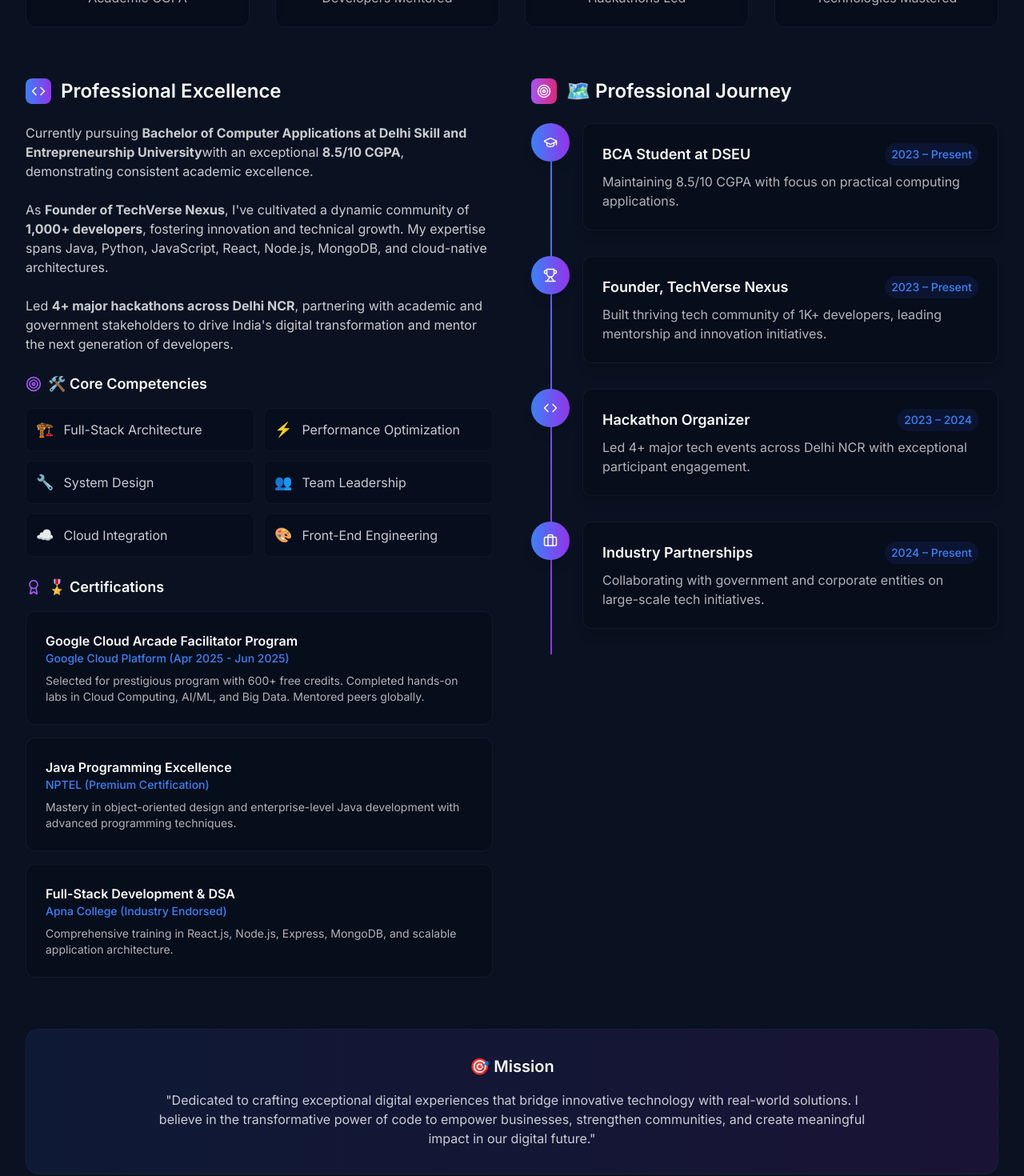
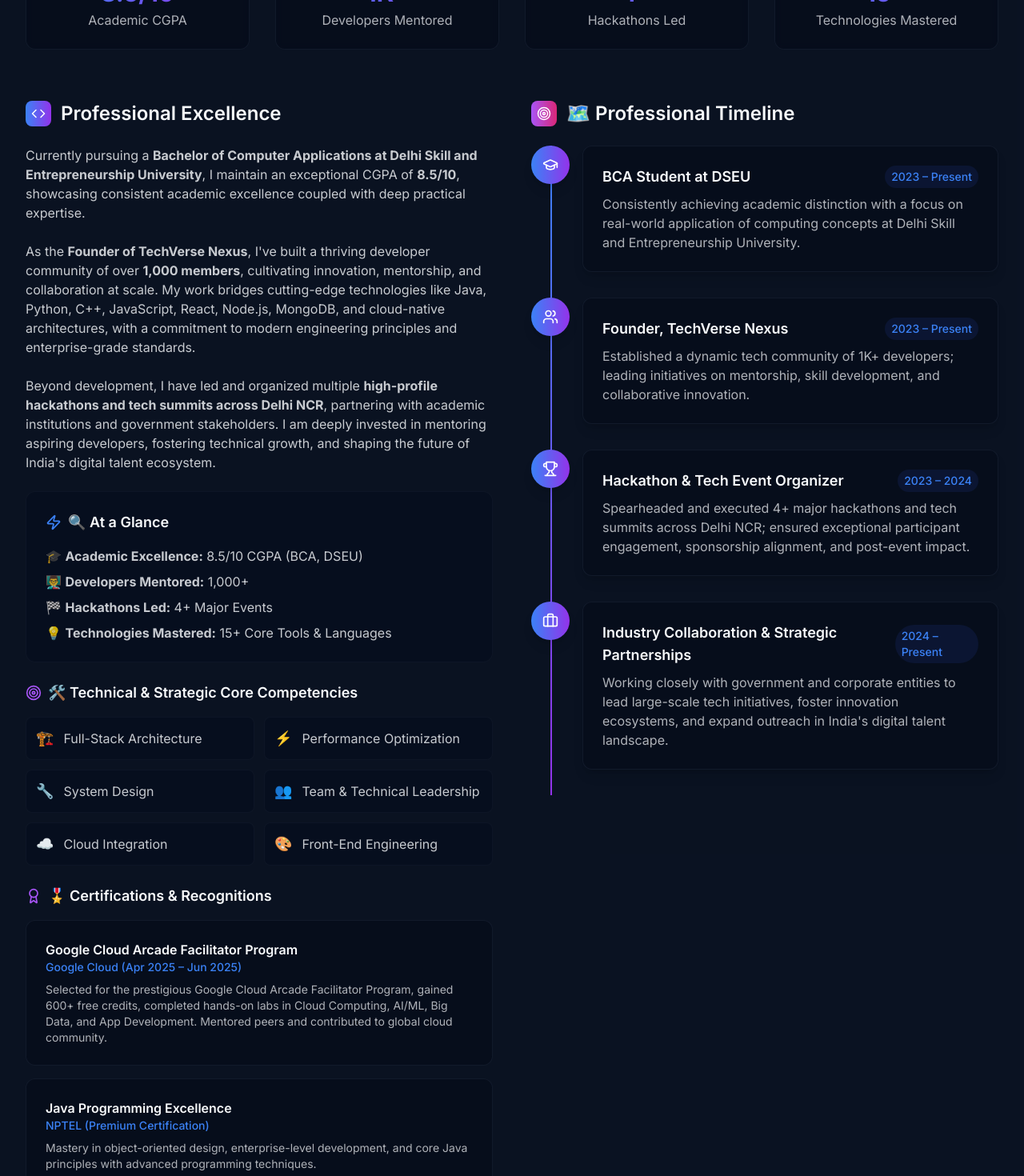
Before and after one commit to CoderAnimeshSingh/animesh-portfolio-s, a React (Vite) app: page / in a window 1280 px wide. Shown: the part 1220-2690 px from the top of the page at 80% size. Built offline with nearby package versions, Linux system fonts and the light colour scheme.

Commit message:
Reverted to commit 6d694afb6960b4be82790cfb7cfcce25a2a5c7b7

```diff
--- a/src/components/About.tsx
+++ b/src/components/About.tsx
@@ -1,67 +1,67 @@
 
 import React from 'react';
-import { Code, Briefcase, GraduationCap, Trophy, Award, Target, Cloud } from 'lucide-react';
+import { Code, Briefcase, GraduationCap, Heart, Users, Trophy, Award, Zap, Target, Cloud } from 'lucide-react';
 
 const About = () => {
-  const stats = [
-    { number: '8.5', label: 'Academic CGPA', suffix: '/10' },
-    { number: '1K+', label: 'Developers Mentored', suffix: '' },
-    { number: '4+', label: 'Hackathons Led', suffix: '' },
-    { number: '15+', label: 'Technologies Mastered', suffix: '' }
+  const timeline = [
+    {
+      year: '2023 – Present',
+      title: 'BCA Student at DSEU',
+      description: 'Consistently achieving academic distinction with a focus on real-world application of computing concepts at Delhi Skill and Entrepreneurship University.',
+      icon: <GraduationCap size={20} />
+    },
+    {
+      year: '2023 – Present',
+      title: 'Founder, TechVerse Nexus',
+      description: 'Established a dynamic tech community of 1K+ developers; leading initiatives on mentorship, skill development, and collaborative innovation.',
+      icon: <Users size={20} />
+    },
+    {
+      year: '2023 – 2024',
+      title: 'Hackathon & Tech Event Organizer',
+      description: 'Spearheaded and executed 4+ major hackathons and tech summits across Delhi NCR; ensured exceptional participant engagement, sponsorship alignment, and post-event impact.',
+      icon: <Trophy size={20} />
+    },
+    {
+      year: '2024 – Present',
+      title: 'Industry Collaboration & Strategic Partnerships',
+      description: 'Working closely with government and corporate entities to lead large-scale tech initiatives, foster innovation ecosystems, and expand outreach in India\'s digital talent landscape.',
+      icon: <Briefcase size={20} />
+    }
+  ];
+
+  const achievements = [
+    {
+      title: 'Google Cloud Arcade Facilitator Program',
+      issuer: 'Google Cloud (Apr 2025 – Jun 2025)',
+      description: 'Selected for the prestigious Google Cloud Arcade Facilitator Program, gained 600+ free credits, completed hands-on labs in Cloud Computing, AI/ML, Big Data, and App Development. Mentored peers and contributed to global cloud community.'
+    },
+    {
+      title: 'Java Programming Excellence',
+      issuer: 'NPTEL (Premium Certification)',
+      description: 'Mastery in object-oriented design, enterprise-level development, and core Java principles with advanced programming techniques.'
+    },
+    {
+      title: 'Full-Stack Development',
+      issuer: 'Apna College (Industry Endorsed)',
+      description: 'Proficient in DSA with Java, React.js, Node.js, Express, MongoDB, and scalable app architecture with modern development practices.'
+    }
   ];
 
   const expertise = [
     { icon: '🏗️', text: 'Full-Stack Architecture' },
     { icon: '⚡', text: 'Performance Optimization' },
     { icon: '🔧', text: 'System Design' },
-    { icon: '👥', text: 'Team Leadership' },
+    { icon: '👥', text: 'Team & Technical Leadership' },
     { icon: '☁️', text: 'Cloud Integration' },
     { icon: '🎨', text: 'Front-End Engineering' }
   ];
 
-  const certifications = [
-    {
-      title: 'Google Cloud Arcade Facilitator Program',
-      issuer: 'Google Cloud Platform (Apr 2025 - Jun 2025)',
-      description: 'Selected for prestigious program with 600+ free credits. Completed hands-on labs in Cloud Computing, AI/ML, and Big Data. Mentored peers globally.'
-    },
-    {
-      title: 'Java Programming Excellence',
-      issuer: 'NPTEL (Premium Certification)',
-      description: 'Mastery in object-oriented design and enterprise-level Java development with advanced programming techniques.'
-    },
-    {
-      title: 'Full-Stack Development & DSA',
-      issuer: 'Apna College (Industry Endorsed)',
-      description: 'Comprehensive training in React.js, Node.js, Express, MongoDB, and scalable application architecture.'
-    }
-  ];
-
-  const timeline = [
-    {
-      year: '2023 – Present',
-      title: 'BCA Student at DSEU',
-      description: 'Maintaining 8.5/10 CGPA with focus on practical computing applications.',
-      icon: <GraduationCap size={18} />
-    },
-    {
-      year: '2023 – Present',
-      title: 'Founder, TechVerse Nexus',
-      description: 'Built thriving tech community of 1K+ developers, leading mentorship and innovation initiatives.',
-      icon: <Trophy size={18} />
-    },
-    {
-      year: '2023 – 2024',
-      title: 'Hackathon Organizer',
-      description: 'Led 4+ major tech events across Delhi NCR with exceptional participant engagement.',
-      icon: <Code size={18} />
-    },
-    {
-      year: '2024 – Present',
-      title: 'Industry Partnerships',
-      description: 'Collaborating with government and corporate entities on large-scale tech initiatives.',
-      icon: <Briefcase size={18} />
-    }
+  const stats = [
+    { number: '8.5', label: 'Academic CGPA', suffix: '/10' },
+    { number: '1K+', label: 'Developers Mentored', suffix: '' },
+    { number: '4+', label: 'Hackathons Led', suffix: '' },
+    { number: '15+', label: 'Technologies Mastered', suffix: '' }
   ];
 
   return (
@@ -75,8 +75,7 @@ const About = () => {
             Expert Full-Stack Developer | Technology Leader | Community Architect
           </h3>
           <p className="text-lg md:text-xl text-foreground/70 max-w-4xl mx-auto leading-relaxed">
-            Driven Full-Stack Developer with proven expertise in building scalable, high-performance digital solutions.
-            I specialize in transforming complex ideas into production-grade applications while leading tech communities and mentoring developers.
+            I am a driven and visionary Full-Stack Developer with a proven track record of building scalable, high-performance digital solutions. With a strong foundation in both software engineering and community leadership, I specialize in transforming complex ideas into impactful, production-grade applications.
           </p>
         </div>
 
@@ -93,7 +92,7 @@ const About = () => {
         </div>
 
         <div className="grid lg:grid-cols-2 gap-8 lg:gap-12 items-start">
-          {/* Professional Overview */}
+          {/* Professional Story */}
           <div className="space-y-6">
             <div className="flex items-center space-x-3 mb-4">
               <div className="w-8 h-8 bg-gradient-to-r from-blue-500 to-purple-600 rounded-lg flex items-center justify-center">
@@ -103,26 +102,41 @@ const About = () => {
             </div>
 
             <p className="text-foreground/80 leading-relaxed text-sm md:text-base">
-              Currently pursuing <strong>Bachelor of Computer Applications at Delhi Skill and Entrepreneurship University</strong>
-              with an exceptional <strong>8.5/10 CGPA</strong>, demonstrating consistent academic excellence.
+              Currently pursuing a <strong>Bachelor of Computer Applications at Delhi Skill and Entrepreneurship University</strong>,
+              I maintain an exceptional CGPA of <strong>8.5/10</strong>, showcasing consistent academic excellence coupled with deep practical expertise.
             </p>
 
             <p className="text-foreground/80 leading-relaxed text-sm md:text-base">
-              As <strong>Founder of TechVerse Nexus</strong>, I've cultivated a dynamic community of <strong>1,000+ developers</strong>,
-              fostering innovation and technical growth. My expertise spans Java, Python, JavaScript, React, Node.js, MongoDB,
-              and cloud-native architectures.
+              As the <strong>Founder of TechVerse Nexus</strong>, I've built a thriving developer community of over <strong>1,000 members</strong>,
+              cultivating innovation, mentorship, and collaboration at scale. My work bridges cutting-edge technologies like Java, Python, C++,
+              JavaScript, React, Node.js, MongoDB, and cloud-native architectures, with a commitment to modern engineering principles and enterprise-grade standards.
             </p>
 
             <p className="text-foreground/80 leading-relaxed text-sm md:text-base">
-              Led <strong>4+ major hackathons across Delhi NCR</strong>, partnering with academic and government stakeholders
-              to drive India's digital transformation and mentor the next generation of developers.
+              Beyond development, I have led and organized multiple <strong>high-profile hackathons and tech summits across Delhi NCR</strong>,
+              partnering with academic institutions and government stakeholders. I am deeply invested in mentoring aspiring developers,
+              fostering technical growth, and shaping the future of India's digital talent ecosystem.
             </p>
+
+            {/* At a Glance Section */}
+            <div className="mt-8 bg-background/30 rounded-xl p-4 md:p-6 border border-border/30">
+              <h4 className="text-lg font-semibold text-foreground mb-4 flex items-center">
+                <Zap size={20} className="mr-2 text-blue-500" />
+                🔍 At a Glance
+              </h4>
+              <div className="space-y-2 text-sm md:text-base">
+                <p className="text-foreground/80">🎓 <strong>Academic Excellence:</strong> 8.5/10 CGPA (BCA, DSEU)</p>
+                <p className="text-foreground/80">👨‍🏫 <strong>Developers Mentored:</strong> 1,000+</p>
+                <p className="text-foreground/80">🏁 <strong>Hackathons Led:</strong> 4+ Major Events</p>
+                <p className="text-foreground/80">💡 <strong>Technologies Mastered:</strong> 15+ Core Tools & Languages</p>
+              </div>
+            </div>
 
             {/* Core Competencies */}
             <div className="mt-8">
               <h4 className="text-lg font-semibold text-foreground mb-4 flex items-center">
                 <Target size={20} className="mr-2 text-purple-500" />
-                🛠️ Core Competencies
+                🛠️ Technical & Strategic Core Competencies
               </h4>
               <div className="grid grid-cols-1 sm:grid-cols-2 gap-3">
                 {expertise.map((skill, index) => (
@@ -138,10 +152,10 @@ const About = () => {
             <div className="mt-8">
               <h4 className="text-lg font-semibold text-foreground mb-4 flex items-center">
                 <Award size={20} className="mr-2 text-purple-500" />
-                🎖️ Certifications
+                🎖️ Certifications & Recognitions
               </h4>
               <div className="space-y-4">
-                {certifications.map((cert, index) => (
+                {achievements.map((cert, index) => (
                   <div key={index} className="bg-background/50 border border-border/50 rounded-xl p-4 md:p-6 hover:bg-background/70 transition-all duration-300">
                     <h5 className="font-semibold text-foreground text-sm md:text-base">{cert.title}</h5>
                     <p className="text-blue-500 text-xs md:text-sm font-medium">{cert.issuer}</p>
@@ -152,13 +166,13 @@ const About = () => {
             </div>
           </div>
 
-          {/* Professional Timeline */}
+          {/* Professional Journey Timeline */}
           <div className="space-y-6">
             <div className="flex items-center space-x-3 mb-4">
               <div className="w-8 h-8 bg-gradient-to-r from-purple-500 to-pink-600 rounded-lg flex items-center justify-center">
                 <Target size={18} className="text-white" />
               </div>
-              <h3 className="text-xl md:text-2xl font-semibold text-foreground">🗺️ Professional Journey</h3>
+              <h3 className="text-xl md:text-2xl font-semibold text-foreground">🗺️ Professional Timeline</h3>
             </div>
 
             <div className="relative">
@@ -190,13 +204,18 @@ const About = () => {
           </div>
         </div>
 
-        {/* Mission Statement */}
+        {/* Professional Mission Statement */}
         <div className="mt-12 md:mt-16 text-center">
           <div className="bg-gradient-to-r from-blue-50 to-purple-50 dark:from-blue-900/20 dark:to-purple-900/20 rounded-2xl p-6 md:p-8 border border-border/50">
-            <h4 className="text-lg md:text-xl font-semibold text-foreground mb-4">🎯 Mission</h4>
+            <div className="flex items-center justify-center mb-4">
+              <Heart size={24} className="text-red-500 mr-2" />
+              <h4 className="text-lg md:text-xl font-semibold text-foreground">Mission & Vision</h4>
+            </div>
             <p className="text-foreground/80 text-sm md:text-base leading-relaxed max-w-4xl mx-auto">
-              "Dedicated to crafting exceptional digital experiences that bridge innovative technology with real-world solutions.
-              I believe in the transformative power of code to empower businesses, strengthen communities, and create meaningful impact in our digital future."
+              "Dedicated to crafting exceptional digital experiences that bridge the gap between innovative technology and
+              real-world solutions. I believe in the power of code to transform businesses, empower communities, and
+              create meaningful impact in the digital landscape. Every line of code I write is a step towards building
+              a more connected and efficient world."
             </p>
           </div>
         </div>
--- a/src/components/Hero.tsx
+++ b/src/components/Hero.tsx
@@ -88,10 +88,10 @@ const Hero = () => {
                 💼 Full-Stack Developer | Crafting Scalable & Impactful Web Solutions
               </h3>
               <p className="text-sm sm:text-base md:text-lg text-foreground/70 max-w-2xl animate-fade-in leading-relaxed">
-                Dedicated Full-Stack Developer specializing in modern web technologies including React, Node.js, Express, MongoDB, and cloud architecture. I transform complex business requirements into scalable, high-performance applications with clean code and exceptional user experiences.
+                I'm a dedicated Full-Stack Developer with strong expertise in both front-end and back-end technologies. I build clean, scalable, and high-performance web applications using tools like React, Node.js, Express, MongoDB, and SQL.
               </p>
               <p className="text-sm sm:text-base md:text-lg text-foreground/70 max-w-2xl animate-fade-in leading-relaxed mt-3">
-                As Founder of TechVerse Nexus community (1000+ developers) and lead organizer of 4+ major hackathons, I combine technical expertise with leadership to drive innovation and mentor the next generation of developers.
+                My focus is on delivering responsive UI/UX, writing efficient code, and developing end-to-end solutions that solve real-world problems. I follow modern development practices, prioritize code quality, and continuously explore new technologies to stay ahead in the field.
               </p>
             </div>
 
```
